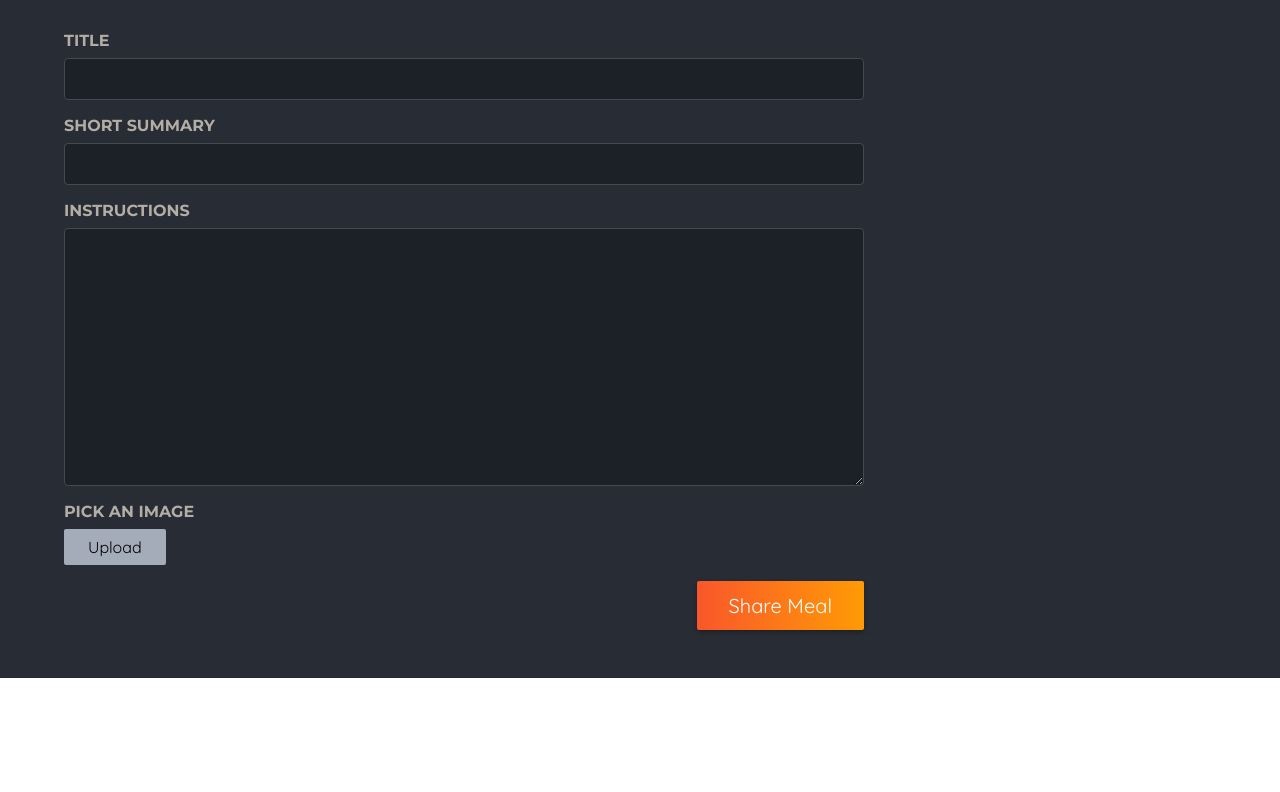
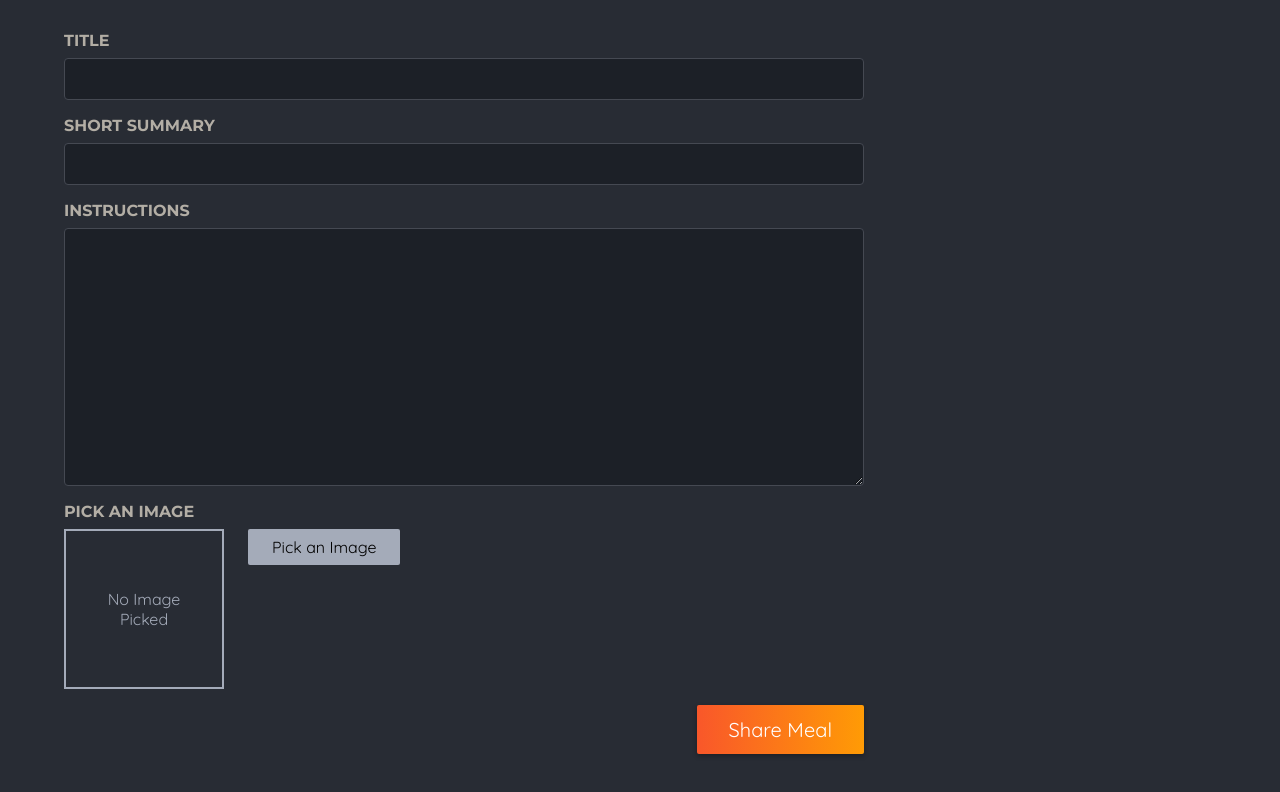
Before and after one commit to tariku-bewket/foodies-next, a Next.js app: page /meals/share in a window 1280 px wide. Shown: the part 478-1270 px from the top of the page. Before the commit the page ends 1156 px from the top, so only its background shows below. Built offline with nearby package versions, Linux system fonts and the light colour scheme.

Commit message:
add image preview logic and structure

```diff
--- a/components/meals/image-picker.js
+++ b/components/meals/image-picker.js
@@ -1,19 +1,50 @@
 'use client';
 
-import { useRef } from 'react';
+import Image from 'next/image';
+
+import { useRef, useState } from 'react';
 import classes from './image-picker.module.css';
 
 export default function ImagePicker({ label, name }) {
+  const [pickedImagePath, setPickedImagePath] = useState();
   const imageInput = useRef();
 
   function handlePickImage() {
-    inputRef.current.click();
+    imageInput.current.click();
+  }
+
+  function hadleImageChange(event) {
+    const file = event.target.files[0];
+
+    if (!file) {
+      return;
+    }
+
+    const fileReader = new FileReader();
+
+    fileReader.onload = () => {
+      setPickedImagePath(fileReader.result);
+    };
+
+    fileReader.readAsDataURL(file);
   }
 
   return (
     <div className={classes.picker}>
       <label htmlFor={name}>{label}</label>
+
       <div className={classes.controls}>
+        <div className={classes.preview}>
+          {!pickedImagePath && <p>No Image Picked</p>}
+          {pickedImagePath && (
+            <Image
+              src={pickedImagePath}
+              alt='A preview of the picked image'
+              fill
+            />
+          )}
+        </div>
+
         <input
           className={classes.input}
           type='file'
@@ -21,13 +52,14 @@ export default function ImagePicker({ label, name }) {
           id={name}
           name={name}
           ref={imageInput}
+          onChange={hadleImageChange}
         />
         <button
           className={classes.button}
           type='button'
           onClick={handlePickImage}
         >
-          Upload
+          Pick an Image
         </button>
       </div>
     </div>
```
